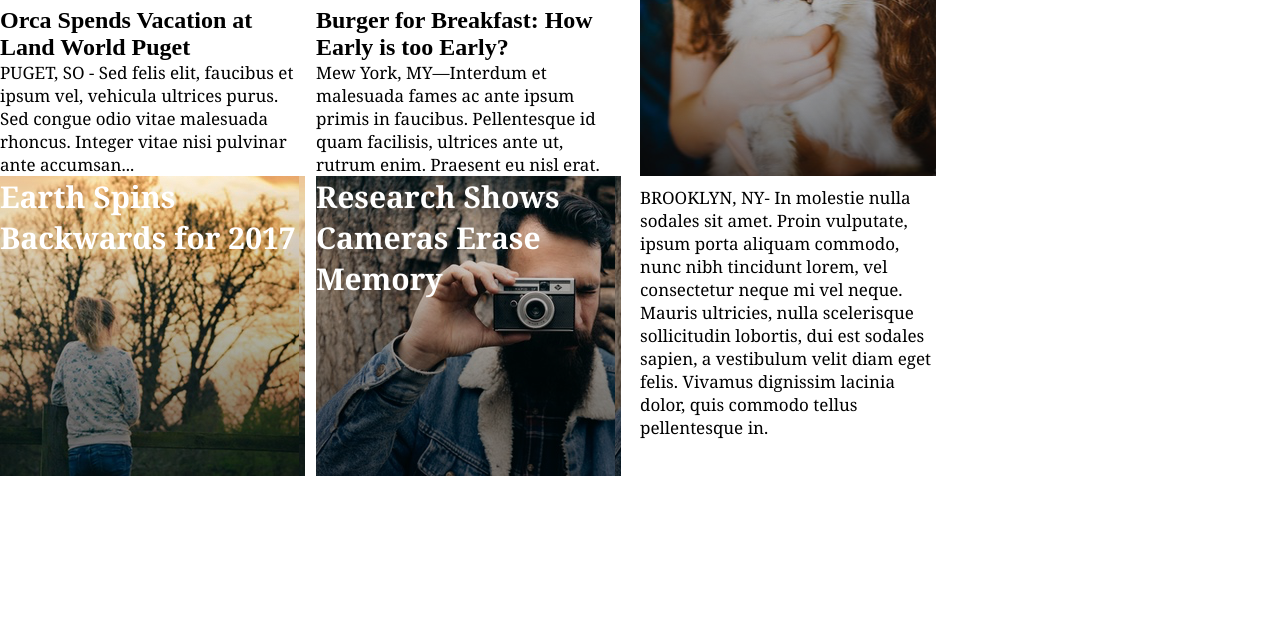
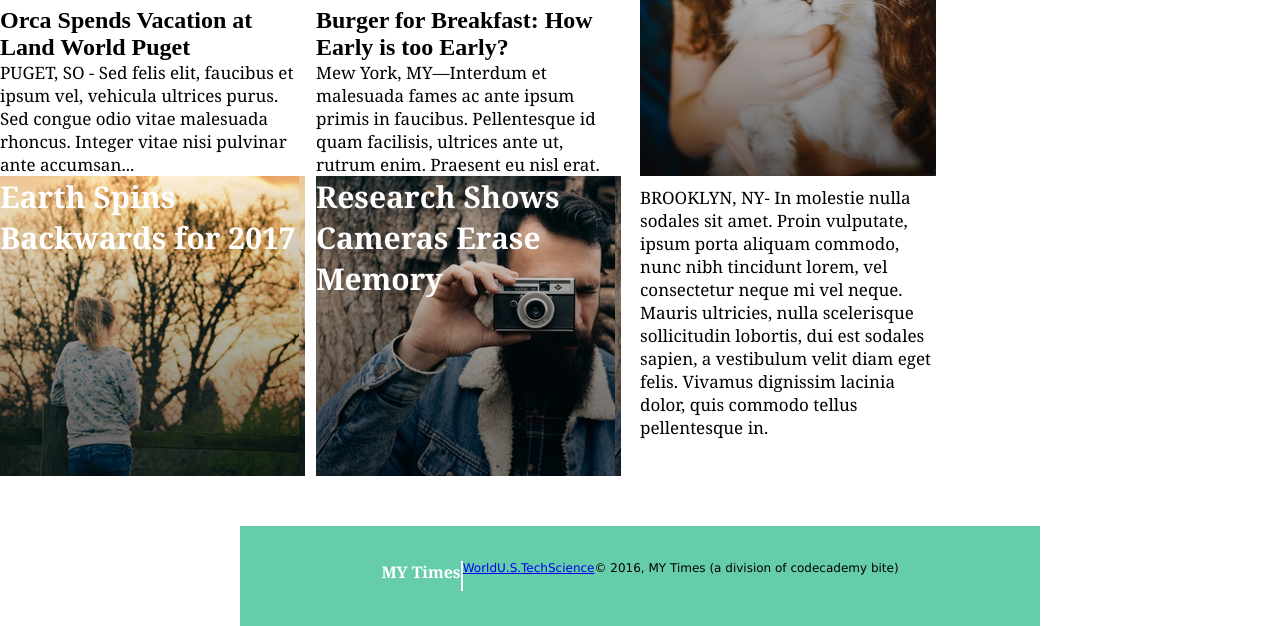
Before and after one commit to yarivShamash/myrtimes, a plain HTML site: page index.html in a window 1280 px wide. Shown: the part 666-1292 px from the top of the page. Before the commit the page ends 1142 px from the top, so only its background shows below. Drawn offline with Linux system fonts and the light colour scheme.

Commit message:
footer would not align-content: center :(

```diff
--- a/index.html
+++ b/index.html
@@ -101,5 +101,14 @@
     </div> <!-- right, small column CLOSED-->
 
   </div> <!-- article section CLOSED-->
+    <footer>
+      <span class="title">MY Times</span>
+      <a href="#">World</a>
+      <a href="#">U.S.</a>
+      <a href="#">Tech</a>
+      <a href="#">Science</a>
+      <span class="note">&copy 2016, MY Times (a division of codecademy
+      bite)<span>
+    </footer>
   </body>
 </html>
--- a/style/style.css
+++ b/style/style.css
@@ -156,7 +156,8 @@ header nav a{
   margin-bottom: 41px;
   text-align: center;
   font-weight: bold;
-  font-size: 22px;
+  font-size: 16px;
+  text-transform: uppercase;
 }
 
 .articles .small .main .further-reading{
@@ -172,8 +173,30 @@ header nav a{
 /*footer*/
 
 footer{
+  display: flex;
+  position: relative;
+  top: 160px;
+  height: 100px;
+  width: 800px;
   background-color: mediumaquamarine;
   margin: auto;
   font-family: verdana;
   font-size: 12px;
+  justify-content: center;
+  align-content: center;
+  flex-wrap:wrap;
 }
+
+footer .title{
+  font-family: georgia;
+  font-size: 16px;
+  font-weight: bold;
+  color: white;
+  border-right: 2px solid white;
+  height:30px;
+  width:auto;
+}
+footer .note{
+  display: block;
+
+}
```
